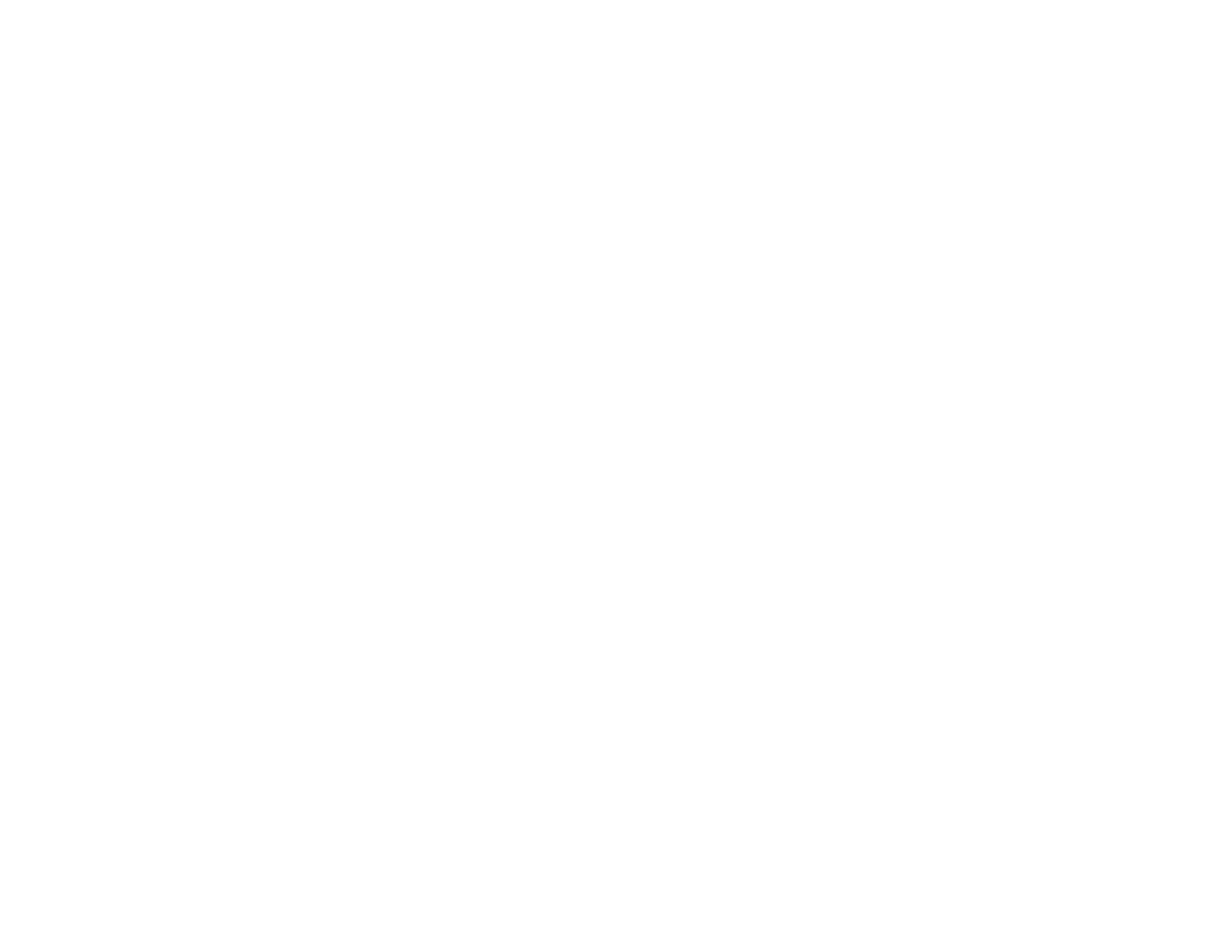
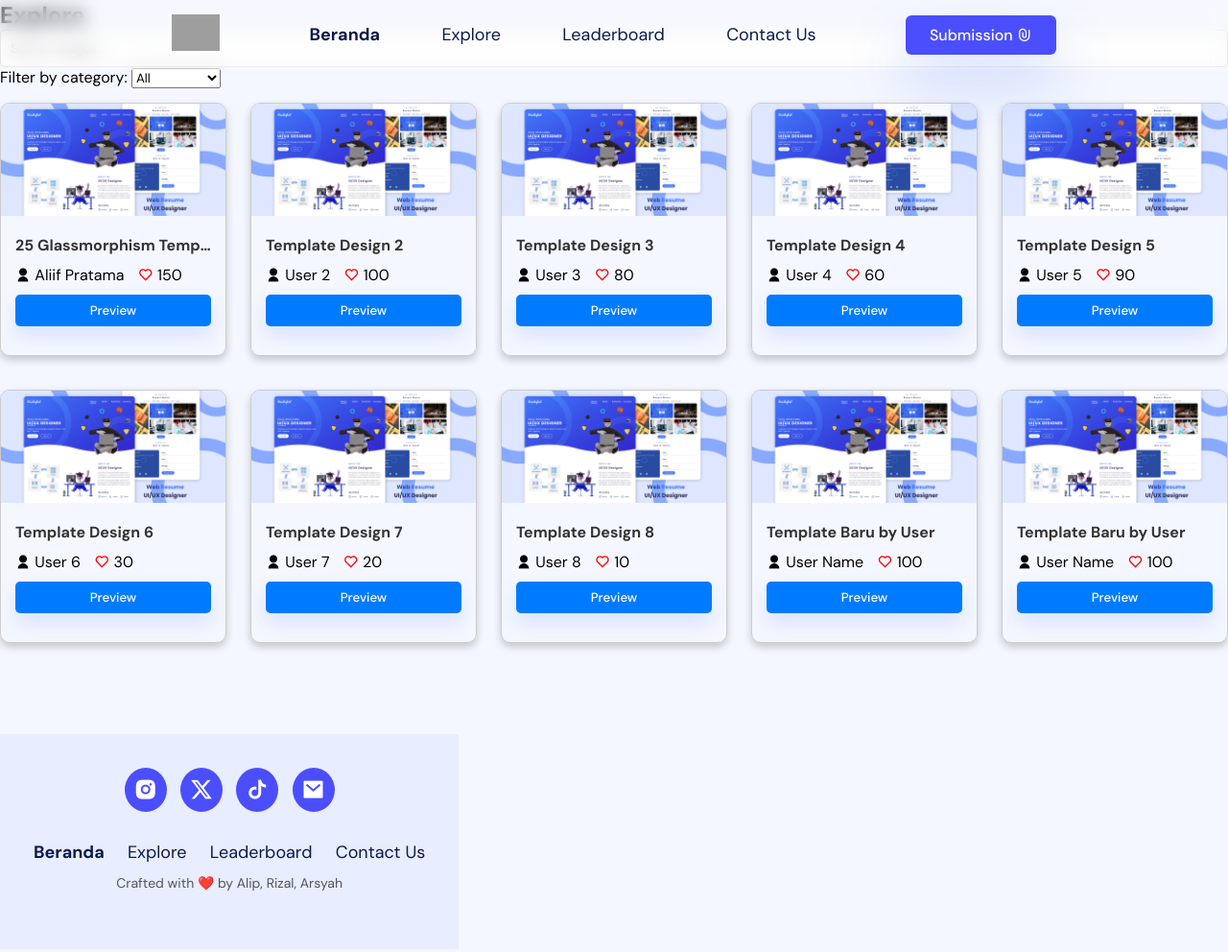
Before and after one commit to Arsyaaahhh/iki-ae-wes, a plain HTML site: page explore.html in a window 1280 px wide. Shown: the whole page at 96% size. Before the commit the page ends 800 px from the top, so only its background shows below. Drawn offline with nearby package versions, Linux system fonts and the light colour scheme; grey boxes are pictures that could not be loaded.

Commit message:
update lur

```diff
--- a/css/style.css
+++ b/css/style.css
@@ -526,6 +526,56 @@ header {
     transition: all 0.3s ease;
 }
 
+
+/* explore */
+.gallery {
+    display: flex;
+    flex-wrap: wrap; /* Membuat item di dalamnya bisa pindah ke baris baru jika tidak muat */
+    gap: 20px; /* Jarak antara kartu */
+    justify-content: space-between; /* Membuat kartu merata secara horizontal */
+}
+
+/* CSS untuk kartu */
+.kartu-ex {
+    width: calc(20% - 20px); /* Untuk menampilkan 5 kartu dalam satu baris */
+    border: 1px solid #ccc;
+    border-radius: 10px;
+    overflow: hidden;
+    box-shadow: 0 4px 8px rgba(0, 0, 0, 0.2);
+}
+
+/* Pastikan gambar di dalam kartu diatur dengan benar */
+.kartu-ex img {
+    width: 100%;
+    height: auto;
+}
+
+/* CSS untuk konten di dalam kartu */
+.card-content {
+    padding: 15px;
+}
+
+/* Untuk ikon dan teks di dalam kartu */
+.icon-text {
+    display: inline-block;
+    margin-right: 10px;
+}
+
+.preview {
+    background-color: #007bff;
+    color: white;
+    padding: 8px 16px;
+    border: none;
+    border-radius: 5px;
+    cursor: pointer;
+}
+
+.preview:hover {
+    background: #4B7FFF;
+    box-shadow: 0px 20px 40px rgba(74, 114, 255, 0.3);
+    transform: translateY(-2px);
+    transition: all 0.3s ease;
+}
 /* ---------------------------------------------------- */
 /* Bagian Footer */
 
--- a/explore.html
+++ b/explore.html
@@ -0,0 +1,203 @@
+<!DOCTYPE html>
+<html lang="en">
+<head>
+    <meta charset="UTF-8">
+    <meta name="viewport" content="width=device-width, initial-scale=1.0">
+    <title>ReVisi: Tempat Berbagi Desain Kreatif</title>
+    <link rel="stylesheet" href="css/style.css">
+    <link rel="preconnect" href="https://fonts.googleapis.com">
+    <link rel="preconnect" href="https://fonts.gstatic.com" crossorigin>
+    <link
+        href="https://fonts.googleapis.com/css2?family=DM+Sans:ital,opsz,wght@0,9..40,100..1000;1,9..40,100..1000&family=Roboto+Slab:wght@100..900&display=swap"
+        rel="stylesheet">
+    <link rel="icon" href="assets/image/logo.png" type="image/x-icon">
+    <link rel="stylesheet" href="https://cdn.jsdelivr.net/npm/remixicon@4.3.0/fonts/remixicon.css">
+    <script src="https://unpkg.com/feather-icons"></script>
+</head>
+
+<body>
+    <header>
+        <a href="index.html" class="logo"><img src="assets/image/logo ganteng.png" alt=""></a>
+        <ul class="menu">
+            <a href="index.html" class="active">Beranda</a>
+            <a href="#explore">Explore</a>
+            <a href="leaderboard.html">Leaderboard</a>
+            <a href="contact.html">Contact Us</a>
+            <a href="login.html" class="btn-download1">Submission <i class="ri-attachment-line"></i></a>
+        </ul>
+        <div class="menu-navbar">
+            <a href="#" id="hamburger-menu"><i data-feather="menu"></i></a>
+        </div>
+        <a href="login.html" class="btn-submission">Submission <i class="ri-attachment-line"></i></a>
+    </header>
+
+    <section id="explore">
+        <h1>Explore</h1>
+        <input type="text" id="search" placeholder="Search images...">
+        <div class="filter">
+            <label for="filter">Filter by category:</label>
+            <select id="filter">
+                <option value="all">All</option>
+                <option value="nature">Nature</option>
+                <option value="technology">Technology</option>
+                <option value="animals">Animals</option>
+            </select>
+        </div>
+        <div class="gallery" id="gallery">
+            <!-- Kartu 1 -->
+            <div class="kartu-ex">
+                <img src="assets/image/web oke.png" alt="Template 1">
+                <div class="card-content">
+                    <h1>25 Glassmorphism Template by Ryunda</h1>
+                    <p>
+                        <span class="icon-text"><i class="ri-user-fill"></i> Aliif Pratama</span>
+                        <span class="icon-text"><i class="ri-heart-line"></i> 150</span>
+                    </p>
+                    <button class="preview">Preview</button>
+                </div>
+            </div>
+
+            <!-- Kartu 2 -->
+            <div class="kartu-ex">
+                <img src="assets/image/web oke.png" alt="Template 2">
+                <div class="card-content">
+                    <h1>Template Design 2</h1>
+                    <p>
+                        <span class="icon-text"><i class="ri-user-fill"></i> User 2</span>
+                        <span class="icon-text"><i class="ri-heart-line"></i> 100</span>
+                    </p>
+                    <button class="preview">Preview</button>
+                </div>
+            </div>
+
+            <!-- Kartu 3 -->
+            <div class="kartu-ex">
+                <img src="assets/image/web oke.png" alt="Template 3">
+                <div class="card-content">
+                    <h1>Template Design 3</h1>
+                    <p>
+                        <span class="icon-text"><i class="ri-user-fill"></i> User 3</span>
+                        <span class="icon-text"><i class="ri-heart-line"></i> 80</span>
+                    </p>
+                    <button class="preview">Preview</button>
+                </div>
+            </div>
+
+            <!-- Kartu 4 -->
+            <div class="kartu-ex">
+                <img src="assets/image/web oke.png" alt="Template 4">
+                <div class="card-content">
+                    <h1>Template Design 4</h1>
+                    <p>
+                        <span class="icon-text"><i class="ri-user-fill"></i> User 4</span>
+                        <span class="icon-text"><i class="ri-heart-line"></i> 60</span>
+                    </p>
+                    <button class="preview">Preview</button>
+                </div>
+            </div>
+
+            <!-- Kartu 5 -->
+            <div class="kartu-ex">
+                <img src="assets/image/web oke.png" alt="Template 5">
+                <div class="card-content">
+                    <h1>Template Design 5</h1>
+                    <p>
+                        <span class="icon-text"><i class="ri-user-fill"></i> User 5</span>
+                        <span class="icon-text"><i class="ri-heart-line"></i> 90</span>
+                    </p>
+                    <button class="preview">Preview</button>
+                </div>
+            </div>
+
+            <!-- Kartu 6 -->
+            <div class="kartu-ex">
+                <img src="assets/image/web oke.png" alt="Template 6">
+                <div class="card-content">
+                    <h1>Template Design 6</h1>
+                    <p>
+                        <span class="icon-text"><i class="ri-user-fill"></i> User 6</span>
+                        <span class="icon-text"><i class="ri-heart-line"></i> 30</span>
+                    </p>
+                    <button class="preview">Preview</button>
+                </div>
+            </div>
+
+            <!-- Kartu 7 -->
+            <div class="kartu-ex">
+                <img src="assets/image/web oke.png" alt="Template 7">
+                <div class="card-content">
+                    <h1>Template Design 7</h1>
+                    <p>
+                        <span class="icon-text"><i class="ri-user-fill"></i> User 7</span>
+                        <span class="icon-text"><i class="ri-heart-line"></i> 20</span>
+                    </p>
+                    <button class="preview">Preview</button>
+                </div>
+            </div>
+
+            <!-- Kartu 8 -->
+            <div class="kartu-ex">
+                <img src="assets/image/web oke.png" alt="Template 8">
+                <div class="card-content">
+                    <h1>Template Design 8</h1>
+                    <p>
+                        <span class="icon-text"><i class="ri-user-fill"></i> User 8</span>
+                        <span class="icon-text"><i class="ri-heart-line"></i> 10</span>
+                    </p>
+                    <button class="preview">Preview</button>
+                </div>
+            </div>
+
+            <div class="kartu-ex">
+                <img src="assets/image/web oke.png" alt="Template Baru">
+            <div class="card-content">
+                <h1>Template Baru by User</h1>
+                <p>
+                    <span class="icon-text"><i class="ri-user-fill"></i> User Name</span>
+                    <span class="icon-text"><i class="ri-heart-line"></i> 100</span>
+                </p>
+                <button class="preview">Preview</button>
+            </div>
+        </div>
+
+         <div class="kartu-ex">
+                <img src="assets/image/web oke.png" alt="Template Baru">
+            <div class="card-content">
+                <h1>Template Baru by User</h1>
+                <p>
+                    <span class="icon-text"><i class="ri-user-fill"></i> User Name</span>
+                    <span class="icon-text"><i class="ri-heart-line"></i> 100</span>
+                </p>
+                <button class="preview">Preview</button>
+            </div>
+        </div>
+
+        <!-- Bagian Footer -->
+
+    <section id="footer">
+        <div class="footercontainer">
+            <div class="socialicon">
+                <a href=""><i class="ri-instagram-fill"></i></a>
+                <a href=""><i class="ri-twitter-x-fill"></i></a>
+                <a href=""><i class="ri-tiktok-fill"></i></i></a>
+                <a href=""><i class="ri-mail-fill"></i></i></a>
+            </div>
+            <ul class="menu2">
+                <a href="index.html" class="active">Beranda</a>
+                <a href="#explore">Explore</a>
+                <a href="leaderboard.html">Leaderboard</a>
+                <a href="contact.html">Contact Us</a>
+            </ul>
+            <div class="copyright">
+                <p>Crafted with ❤️ by Alip, Rizal, Arsyah</p>
+            </div>
+        </div>
+    </section>
+
+    <script>
+        feather.replace();
+    </script>
+
+    <script src="js/script.js"></script>
+</body>
+</html>
```
Also changed, not shown: contact.html (+1 -1 lines), index.html (+1 -1 lines), leaderboard.html (+1 -1 lines), 1 other file.
